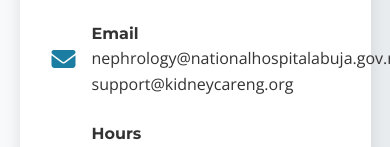
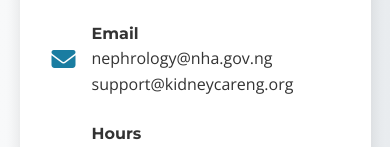
Before and after one commit to Phataii/nephrology, a plain HTML site: page index.html in a window 390 px wide. Shown: the part 11815-11962 px from the top of the page. Drawn offline with nearby package versions, Linux system fonts and the light colour scheme.

Commit message:
mobile view

```diff
--- a/index.html
+++ b/index.html
@@ -1392,7 +1392,7 @@
                     <i class="fas fa-envelope"></i>
                     <div>
                         <h4>Email</h4>
-                        <p>nephrology@nationalhospitalabuja.gov.ng<br>support@kidneycareng.org</p>
+                        <p>nephrology@nha.gov.ng<br>support@kidneycareng.org</p>
                     </div>
                 </div>
 
```
